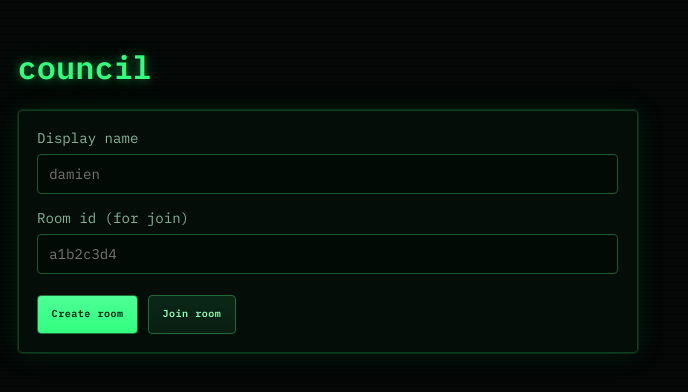
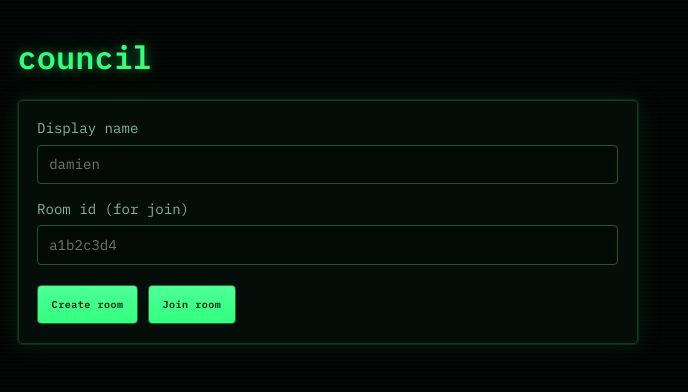
Before and after one commit to bouvyd/council, a React (Vite) app in the folder frontend/: page / in a window 1280 px wide. Shown: the top 392 px of the page, without its empty margins (0-688 px from the left). Built offline with nearby package versions, Linux system fonts and the light colour scheme; no server answers.

Commit message:
feat: enhance AppHeader with invite link functionality and feedback, update LobbyScreen button styles

```diff
--- a/frontend/src/components/AppHeader.tsx
+++ b/frontend/src/components/AppHeader.tsx
@@ -1,3 +1,5 @@
+import { useEffect, useState } from "react";
+
 type AppHeaderProps = {
   currentRoomId: string | null;
   submitting: boolean;
@@ -5,12 +7,58 @@ type AppHeaderProps = {
 };
 
 export function AppHeader({ currentRoomId, submitting, onLeaveRoom }: AppHeaderProps) {
+  const [inviteStatus, setInviteStatus] = useState<"idle" | "copied" | "error">("idle");
+
+  useEffect(() => {
+    if (inviteStatus !== "copied") {
+      return;
+    }
+
+    const timeoutId = window.setTimeout(() => setInviteStatus("idle"), 1800);
+    return () => window.clearTimeout(timeoutId);
+  }, [inviteStatus]);
+
+  const copyInviteLink = async () => {
+    if (!currentRoomId) {
+      return;
+    }
+
+    const inviteUrl = new URL(`/council/${currentRoomId}`, window.location.origin).toString();
+
+    try {
+      if (navigator.clipboard?.writeText) {
+        await navigator.clipboard.writeText(inviteUrl);
+      } else {
+        const textarea = document.createElement("textarea");
+        textarea.value = inviteUrl;
+        textarea.setAttribute("readonly", "true");
+        textarea.style.position = "absolute";
+        textarea.style.left = "-9999px";
+        document.body.appendChild(textarea);
+        textarea.select();
+        document.execCommand("copy");
+        document.body.removeChild(textarea);
+      }
+
+      setInviteStatus("copied");
+    } catch {
+      setInviteStatus("error");
+    }
+  };
+
   return (
     <header className="app-header app-header-row">
-      <h1 className="app-title">{currentRoomId ? `council #${currentRoomId}` : "council"}</h1>
+      <div className="app-header-main">
+        <h1 className="app-title">{currentRoomId ? `council #${currentRoomId}` : "council"}</h1>
+        {currentRoomId ? (
+          <button className="arcade-button" onClick={copyInviteLink} type="button">
+            {inviteStatus === "copied" ? "copied!" : "invite"}
+          </button>
+        ) : null}
+      </div>
       {currentRoomId ? (
         <button
-          className="arcade-button arcade-button-alt header-leave"
+          className="arcade-button header-leave"
           onClick={onLeaveRoom}
           type="button"
           disabled={submitting}
@@ -18,6 +66,7 @@ export function AppHeader({ currentRoomId, submitting, onLeaveRoom }: AppHeaderP
           leave room
         </button>
       ) : null}
+      {inviteStatus === "error" ? <span className="header-feedback">copy failed</span> : null}
     </header>
   );
 }
--- a/frontend/src/index.css
+++ b/frontend/src/index.css
@@ -78,6 +78,12 @@ input {
 	gap: 0.8rem;
 }
 
+.app-header-main {
+	display: flex;
+	align-items: center;
+	gap: 0.55rem;
+}
+
 .app-kicker {
 	margin: 0;
 	color: var(--primary-bright);
@@ -87,7 +93,7 @@ input {
 }
 
 .app-title {
-	margin: 0.6rem 0 0;
+	margin: 0;
 	color: var(--primary);
 	font-family: "IBM Plex Mono", monospace;
 	font-weight: 600;
@@ -169,11 +175,6 @@ input {
 	cursor: not-allowed;
 }
 
-.arcade-button-alt {
-	background: linear-gradient(180deg, #0a2817 0%, #081e12 100%);
-	color: var(--primary-bright);
-}
-
 .chat-grid {
 	display: grid;
 	flex: 1;
@@ -217,6 +218,11 @@ input {
 
 .header-leave {
 	flex-shrink: 0;
+}
+
+.header-feedback {
+	color: var(--danger);
+	font-size: 0.78rem;
 }
 
 .presence-block {
@@ -382,4 +388,8 @@ input {
 		align-items: flex-start;
 		flex-direction: column;
 	}
+
+	.app-header-main {
+		flex-wrap: wrap;
+	}
 }
--- a/frontend/src/screens/LobbyScreen.tsx
+++ b/frontend/src/screens/LobbyScreen.tsx
@@ -43,7 +43,7 @@ export function LobbyScreen({
         <button className="arcade-button" onClick={onCreateRoom} type="button" disabled={submitting}>
           Create room
         </button>
-        <button className="arcade-button arcade-button-alt" onClick={onJoinRoom} type="button" disabled={submitting}>
+        <button className="arcade-button" onClick={onJoinRoom} type="button" disabled={submitting}>
           Join room
         </button>
       </div>
```
